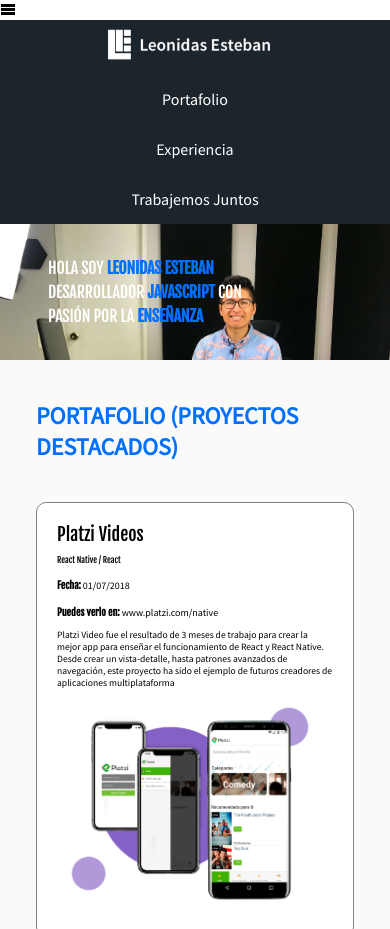
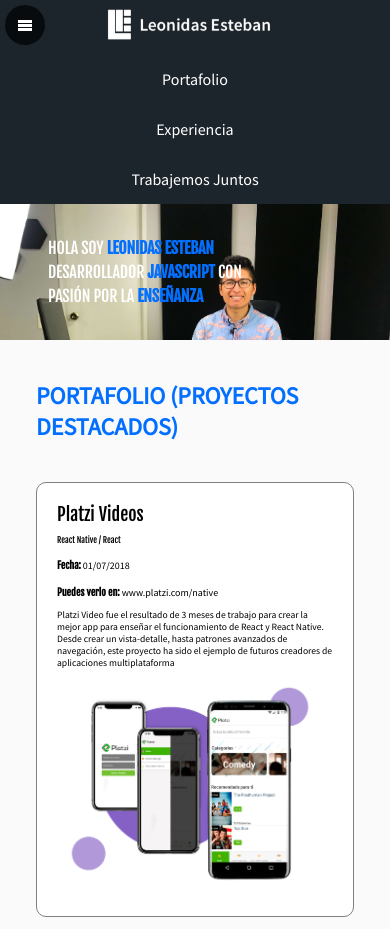
Before and after one commit to jmacalupur/CurosDesarrolloWeb, a plain HTML site: page index.html in a window 390 px wide. Shown: the top 929 px of the page. Drawn offline with Linux system fonts and the light colour scheme; files whose address does not match are found by name.

Commit message:
Añadiendo un menú de hambuerguesa

```diff
--- a/css/estilo.css
+++ b/css/estilo.css
@@ -366,6 +366,22 @@ figure {
     position: relative;
 }
 
+.burger-button {
+    width: 40px;
+    height: 40px;
+    border-radius: 50%;
+    background-color: rgba(0,0,0,.7);
+    display: none;
+    line-height: 40px;
+    text-align: center;
+    position: fixed;
+    z-index: 4;
+    left: 5px;
+    top: 5px;
+    color: white;
+
+}
+
 @media screen and (max-width: 1024px) {
     .container {
         padding: 0 1em;
@@ -395,7 +411,9 @@ figure {
 }
 
 @media screen and (max-width: 767px) {
-
+    .burger-button {
+        display:block;
+    }
     .header {
         display: block;
         height: auto;
--- a/index.html
+++ b/index.html
@@ -9,7 +9,7 @@
         <meta name="viewport" content="width=device-width, initial-scale=1"/>
     </head>
     <body>
-        <i class="icon-menu"></i>
+        <i class="icon-menu burger-button"></i>
         <header class="header">
             <div class="container">
                 <figure class="logo">
```
